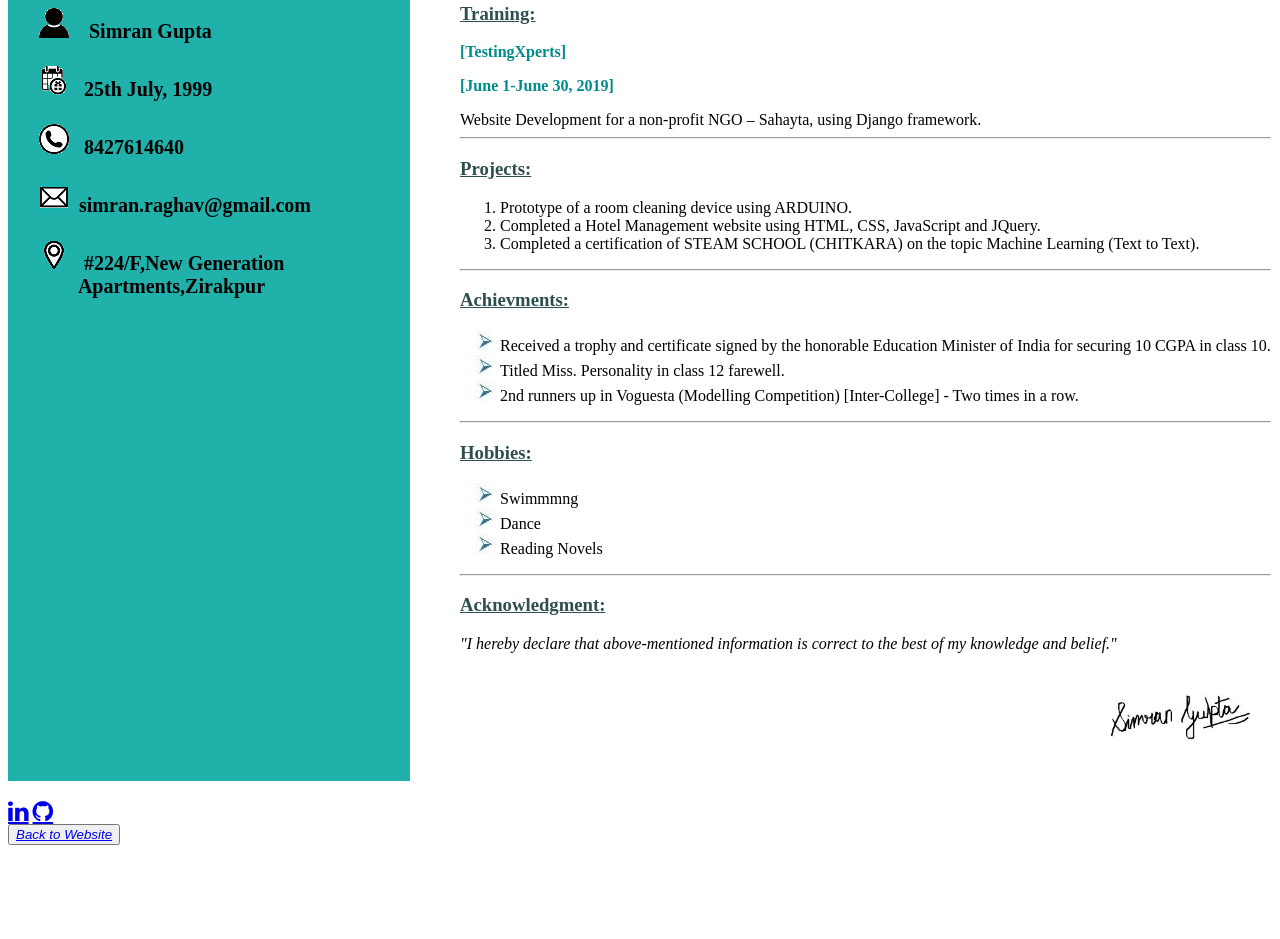
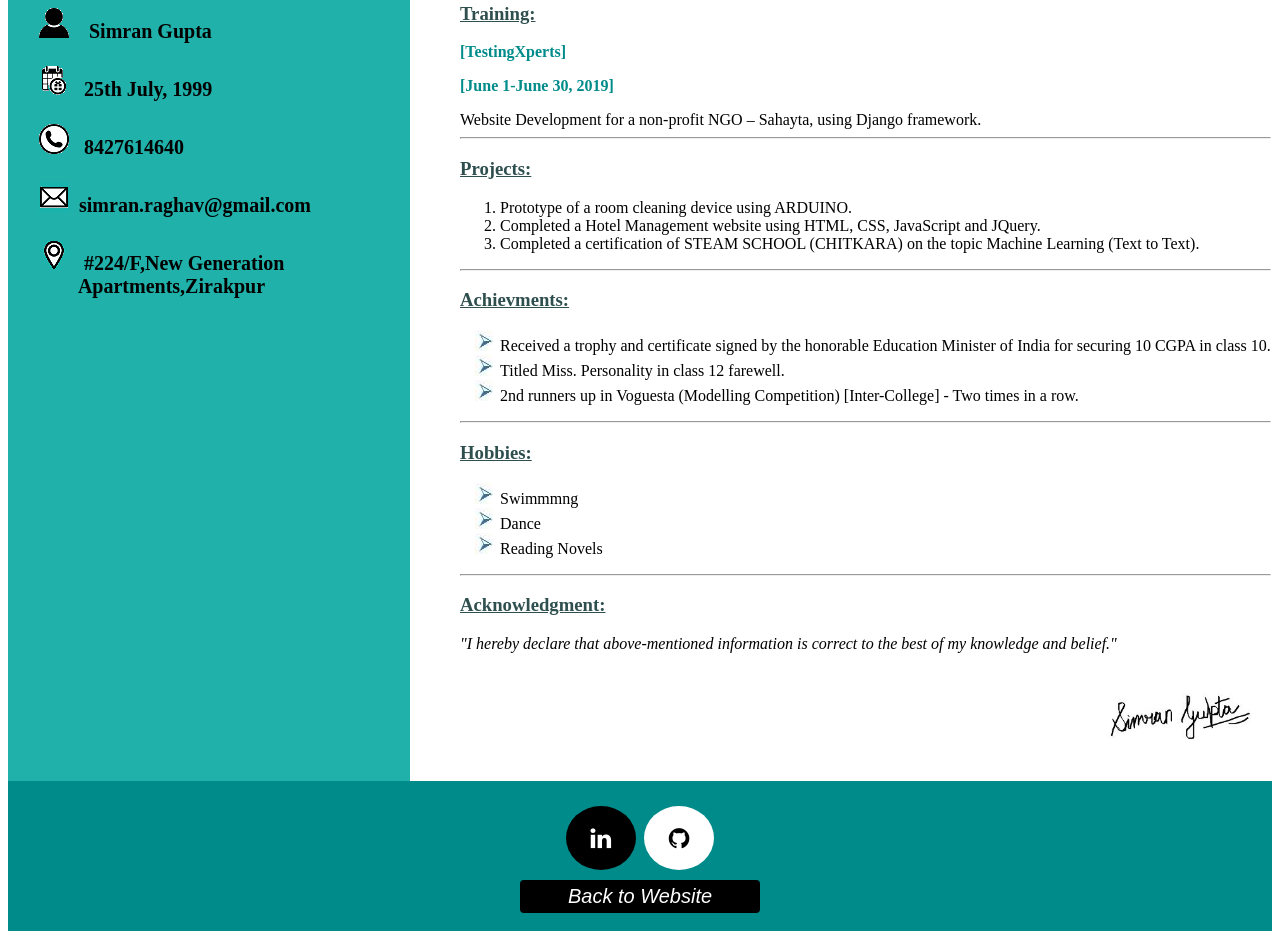
Before and after one commit to simrangupta72/Project2, a plain HTML site: page index.html in a window 1280 px wide. Shown: the part 400-1339 px from the top of the page. Before the commit the page ends 1253 px from the top, so only its background shows below. Drawn offline with Linux system fonts and the light colour scheme.

Commit message:
Update resumestyle.css

```diff
--- a/resumestyle.css
+++ b/resumestyle.css
@@ -55,3 +55,93 @@ p#t3{
 table{
   border-collapse: collapse;
 }
+#footer{
+     width: 100%;
+     background-color: DarkCyan;
+     color: white;
+     text-align: center;
+     height: 150px;
+     font-size: 17px;
+     font-family: "Ebrima";
+}
+.fa {
+  padding: 20px;
+  font-size: 30px;
+  width: 30px;
+  text-align: center;
+  text-decoration: none;
+  margin: 5px 2px;
+  border-radius: 50%;
+}
+
+.fa:hover {
+    opacity: 0.7;
+}
+.fa-github{
+  background: white;
+  color: black;
+
+}
+
+.fa-linkedin {
+  background: black;
+  color: white;
+}
+.button {
+  border-radius: 4px;
+    background-color: black;
+    border: none;
+    color: #FFFFFF;
+    text-align: center;
+    font-size: 20px;
+    padding: 5px;
+    width: 240px;
+    transition: all 0.5s;
+    cursor: pointer;
+    margin: 5px
+}
+
+.button span {
+  cursor: pointer;
+  display: inline-block;
+  position: relative;
+  transition: 0.5s;
+}
+
+.button span:after {
+  content: '\00bb';
+  position: absolute;
+  opacity: 0;
+  top: 0;
+  right: -20px;
+  transition: 0.5s;
+}
+
+.button:hover span {
+  padding-right: 25px;
+}
+
+.button:hover span:after {
+  opacity: 1;
+  right: 0;
+}
+a#linking:link {
+color: white;
+background-color: transparent;
+text-decoration: none;
+}
+a#linking:visited {
+color: white;
+background-color: transparent;
+text-decoration: none;
+}
+a#linking:hover {
+color: white;
+background-color: transparent;
+text-decoration: underline;
+}
+a#linking:active {
+color: white;
+background-color: transparent;
+text-decoration: underline;
+}
```
